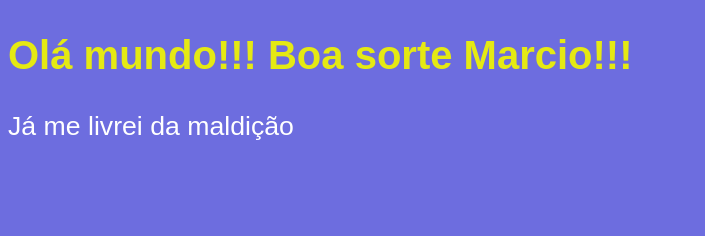
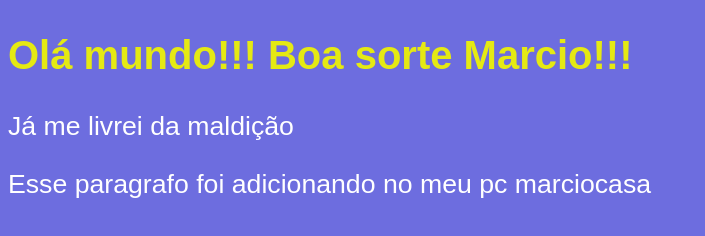
Before and after one commit to marcioliveira/cursojavascript, a plain HTML site: page ex001.html in a window 1280 px wide. Shown: the whole page, without its empty margins (0-705 px from the left). Drawn offline with Linux system fonts and the light colour scheme.

Commit message:
Insercao de paragrafo
Inseri paragrafo para teste

```diff
--- a/ex001.html
+++ b/ex001.html
@@ -18,6 +18,7 @@
 <body>
 <h2> Olá mundo!!! Boa sorte Marcio!!!</h1>
     <p>Já me livrei da maldição</p>
+    <p>Esse paragrafo foi adicionando no meu pc marciocasa</p>
 <script>
     //window.alert("Minha primeira mensagem.")
     //window.confirm("Minha segunda mensagem.")//metodo confirm mostra um botao cancelar
```
